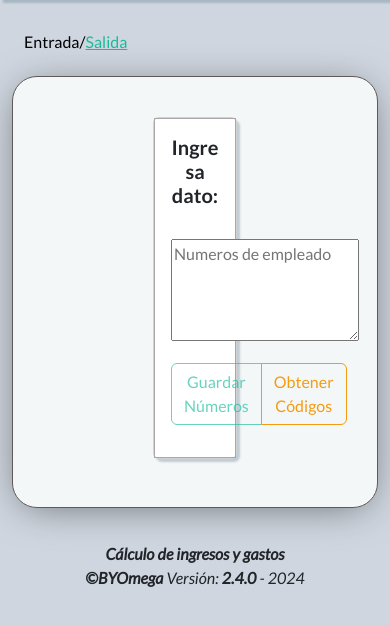
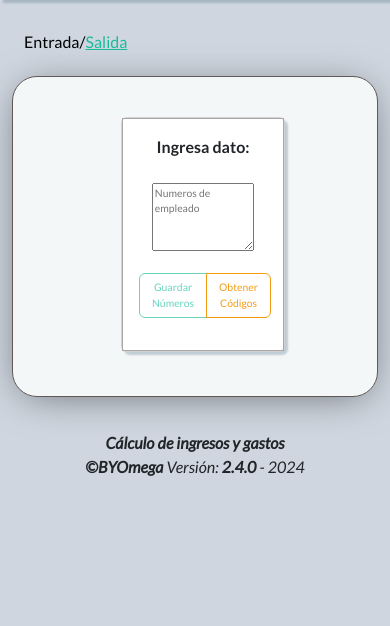
Before and after one commit to martako938/ingresosCI, a CodeIgniter app: page /calculoIngresoCI/ in a window 390 px wide. Shown: the part 119-745 px from the top of the page. Run offline with CodeIgniter, Linux system fonts and the light colour scheme; data that the repository does not hold is empty; some libraries are stand-ins or nearby versions.

Commit message:
Ajuste en tamaño de elementos de pagina de inicio para diseño responsive

```diff
--- a/application/views/programatico.php
+++ b/application/views/programatico.php
@@ -3,21 +3,20 @@
         <span v-html="appLoader"></span></p>
     </div>
 
-
     <ol v-if="viewEntrada === true" class="breadcrumb sinFondo">
-            <li class="breadcrumb-item-active" aria-current="page" ><text class="titulo6"><a>Entrada/</a></text></li>
-            <li class="breadcrumb-item" aria-current="page" ><text class="titulo6"><a href="#" @click="irSalida()">Salida</a></text></li>
+        <li class="breadcrumb-item-active" aria-current="page" ><text class="titulo6"><a>Entrada/</a></text></li>
+        <li class="breadcrumb-item" aria-current="page" ><text class="titulo6"><a href="#" @click="irSalida()">Salida</a></text></li>
     </ol>
 
     <ol v-if="viewSalida === true" class="breadcrumb sinFondo">
-            <li class="breadcrumb-item"><a href="#"  @click="irEntrada()">Entrada</a></li>
-            <li class="breadcrumb-item-active" aria-current="page" ><text class="titulo6"><a> / Salida</a></text></li>
+        <li class="breadcrumb-item"><a href="#"  @click="irEntrada()">Entrada</a></li>
+        <li class="breadcrumb-item-active" aria-current="page" ><text class="titulo6"><a> / Salida</a></text></li>
     </ol>
 
     <div class="container mt3 area4 profundidad">
         <br>
         <div v-if="viewEntrada">
-            <div class="row">
+            <div class="row ms-3 me-4">
 
                 <!-- <div class="col-4 text-center">
                     <div class="card mb-2 profundidad2">
@@ -36,34 +35,24 @@
 
                 </div> -->
 
-                <div class="col-4 text-center">
+                <div class="col ms-4 me-5 text-center">
 
-                    <!-- <div class="card mb-2 profundidad2">
+                    <div class="card ms-4 me-5  mb-1 profundidad2">
                         <div class="card-body edge2">
 
-                        </div>
-                    </div> -->
-
-                </div>
-
-                <div class="col-4 text-center">
-
-                    <div class="card mb-2 profundidad2">
-                        <div class="card-body edge2">
-
-                            <h5> <b>Ingresa dato:</b></h5>
+                            <div> <b>Ingresa dato:</b></div>
                             <br>
 
                             <form id="ingresarReg" @submit.prevent="ingresarNumeros()">
                                 <p class="card-text">
-                                   <textarea id="vcNums" name="vcNums" rows="4" cols="20" placeholder="Numeros de empleado"  v-model="numerosEmp"></textarea>
+                                   <textarea id="vcNums" name="vcNums" rows="4" cols="20" placeholder="Numeros de empleado" v-model="numerosEmp" style="width: 80%" class="sizeBut"></textarea>
                                 </p>
                                 <input type="hidden" id="vcNumsFil" name="vcNumsFil" v-model="cadenas.cadena">
                                 <input type="hidden" id="vcNumslim" name="vcNumslim" v-model="cadenas.cadenalimpia">
 
                                 <div class="btn-group mb-3">
-                                   <button type="button" class="btn btn-outline-success" :disabled="botonEnviarReg" @click="ingresarNumeros()" href="#">Guardar Números</button>
-                                    <button type="button" class="btn btn-outline-warning"  @click="traerSalida">Obtener Códigos</button>
+                                   <button type="button" class="btn btn-outline-success sizeBut" :disabled="botonEnviarReg" @click="ingresarNumeros()" href="#">Guardar Números</button>
+                                    <button type="button" class="btn btn-outline-warning sizeBut"  @click="traerSalida">Obtener Códigos</button>
 
                                 </div>
 
@@ -74,16 +63,6 @@
 
                         </div>
                     </div>
-
-                </div>
-
-                <div class="col-4 text-center">
-
-                    <!-- <div class="card mb-2 profundidad2">
-                        <div class="card-body edge2">
-
-                        </div>
-                    </div> -->
 
                 </div>
 
--- a/css/estilo.css
+++ b/css/estilo.css
@@ -29,6 +29,9 @@
     .mapSize2{
         width: 245px;
         height: 350px;
+    }
+    .sizeBut{
+        font-size: 0.65rem!important;
     }
 }
 .mapSize{
```
